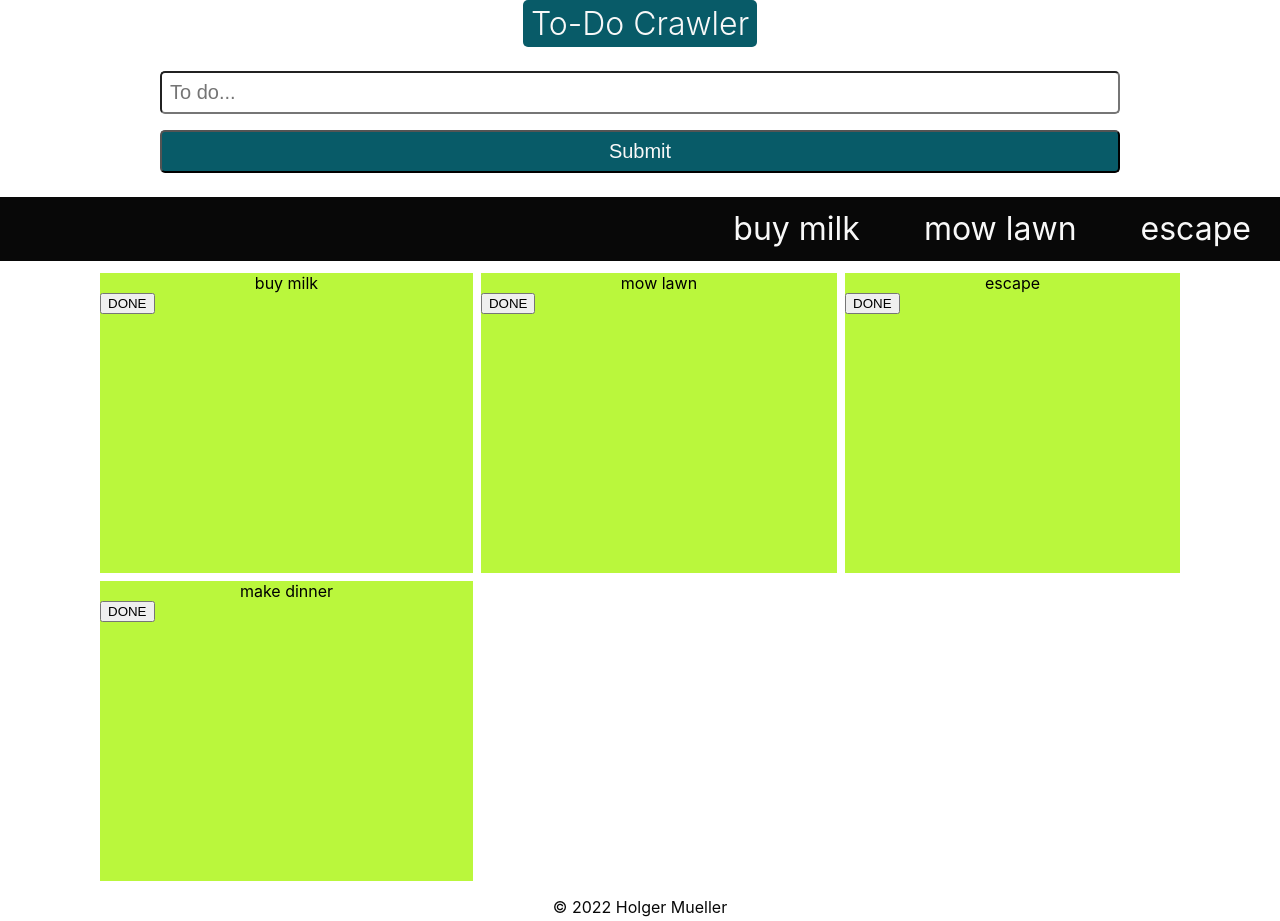
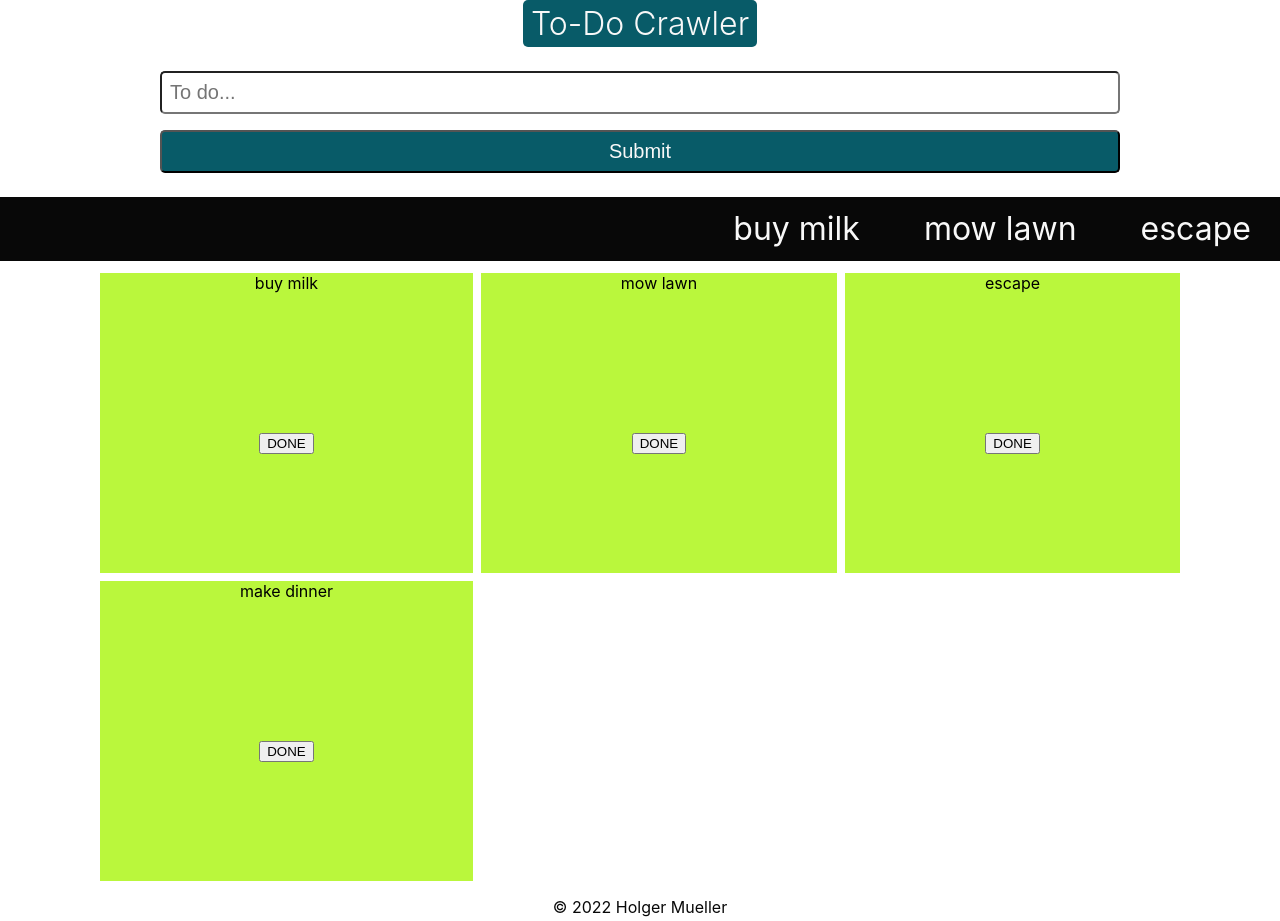
Before and after one commit to Holgermueller/todocrawl, a React (Create React App) app: page / in a window 1280 px wide. Built offline with nearby package versions, Linux system fonts and the light colour scheme.

Commit message:
some code

```diff
--- a/src/App.css
+++ b/src/App.css
@@ -104,15 +104,16 @@ section {
 }
 
 .done-button-container {
+  height: 100%;
   width: 100%;
-  display: flex;
+  display: grid;
+  place-items: center;
 }
 
 .done-button {
   bottom: 0;
   left: 0;
   position: relative;
-  align-self: flex-end;
 }
 
 footer {
--- a/src/components/InputForm.js
+++ b/src/components/InputForm.js
@@ -27,8 +27,6 @@ export default function InputForm() {
 
     const todoData = { name };
 
-    console.log(todoData);
-
     dispatch(addTodo(todoData));
 
     setFormData({ name: "" });
--- a/src/components/ToDos.js
+++ b/src/components/ToDos.js
@@ -1,7 +1,15 @@
-import { useSelector } from "react-redux";
+import { useSelector, useDispatch } from "react-redux";
 
 export default function ToDos() {
   const { todos } = useSelector((state) => state.todos);
+  const dispatch = useDispatch();
+
+  const removeTodo = (e) => {
+    console.log(e.target.id);
+    const todoToRemove = e.target.id;
+
+    dispatch(removeTodo(todoToRemove));
+  };
 
   return (
     <section className="to-do-list">
@@ -10,7 +18,13 @@ export default function ToDos() {
           <div className="todo-item" key={i}>
             {todo.name}
             <div className="done-button-container">
-              <button className="done-button">DONE</button>
+              <button
+                id={todo.name}
+                className="done-button"
+                onClick={removeTodo}
+              >
+                DONE
+              </button>
             </div>
           </div>
         ))}
--- a/src/features/todos/todoSlice.js
+++ b/src/features/todos/todoSlice.js
@@ -12,12 +12,13 @@ export const todoSlice = createSlice({
   },
   reducers: {
     addTodo(state, action) {
-      console.log(action);
       state.todos.push({
         name: action.payload.name,
       });
     },
-    removeTodo(state, action) {},
+    removeTodo(state, action) {
+      console.log(action.payload);
+    },
   },
 });
 
```
